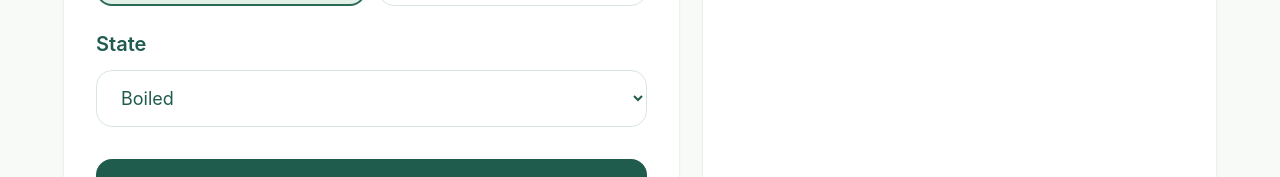
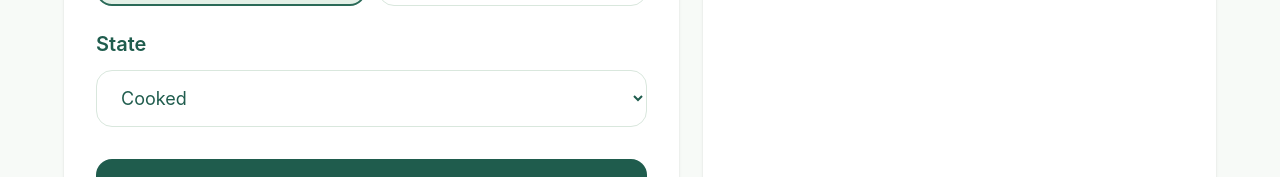
Before and after one commit to TatevikTadevosyan86/PlanEat, a React app in the folder frontend/: page /inventory in a window 1280 px wide. Shown: the part 501-678 px from the top of the page. Built offline with nearby package versions, Linux system fonts and the light colour scheme; no server answers; the HTML template or start-up script is replaced by a standard one.

Commit message:
Add missing ingredientState props to AddIngredient component

```diff
--- a/frontend/src/pages/Inventory.jsx
+++ b/frontend/src/pages/Inventory.jsx
@@ -48,6 +48,7 @@ setIngredients(savedIngredients)
       const savedIngredient = await createIngredient({
   name: trimmedName,
   type: ingredientType,
+  state: ingredientState,
 })
 
 setIngredients((currentIngredients) => [
@@ -123,6 +124,8 @@ setIngredients((currentIngredients) =>
                 setIngredientName={setIngredientName}
                 ingredientType={ingredientType}
                 setIngredientType={setIngredientType}
+                ingredientState={ingredientState}
+                setIngredientState={setIngredientState}
                 onAddIngredient={handleAddIngredient}
               />
 
@@ -162,7 +165,7 @@ setIngredients((currentIngredients) =>
                               {ingredient.name}
                             </p>
                             <p className="mt-1 text-lg capitalize text-[#8ba095]">
-                              {ingredient.type}
+                              {ingredient.type}• {ingredient.state || 'cooked'}
                             </p>
                           </div>
 
```
